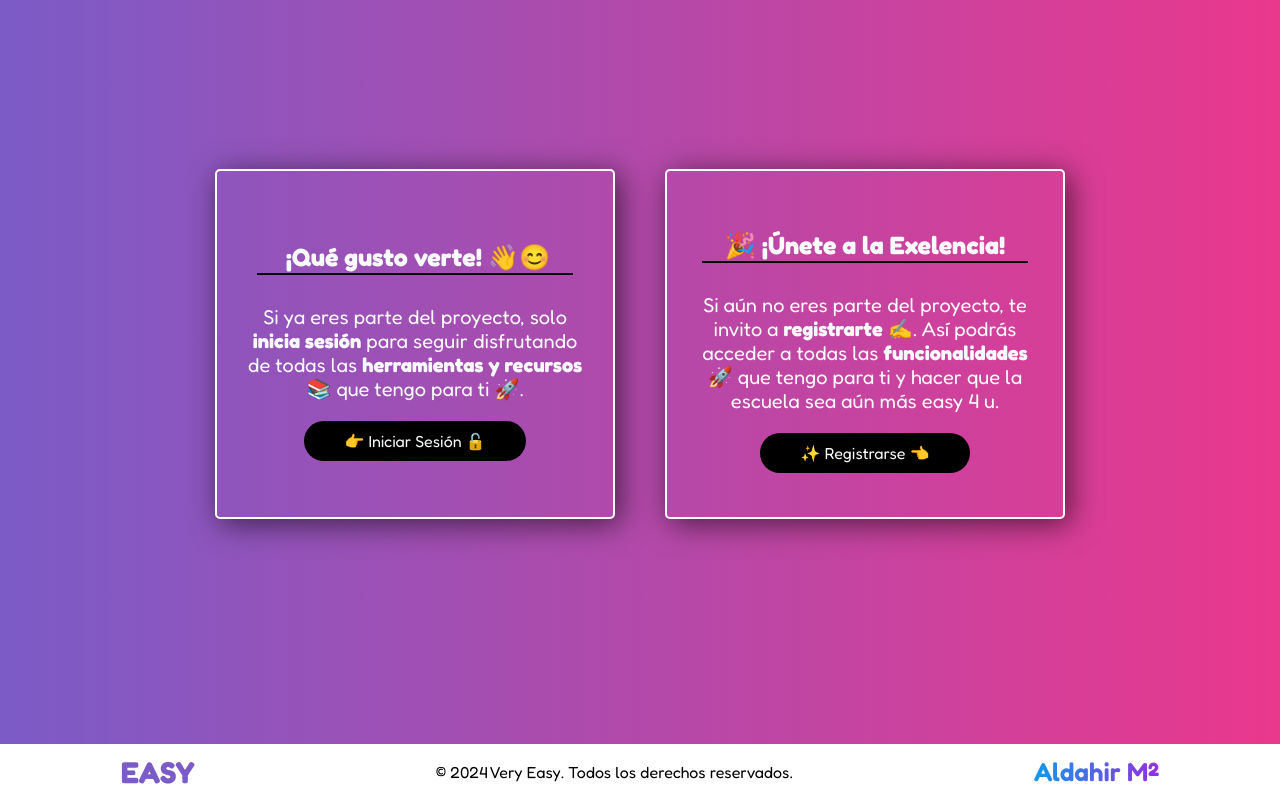
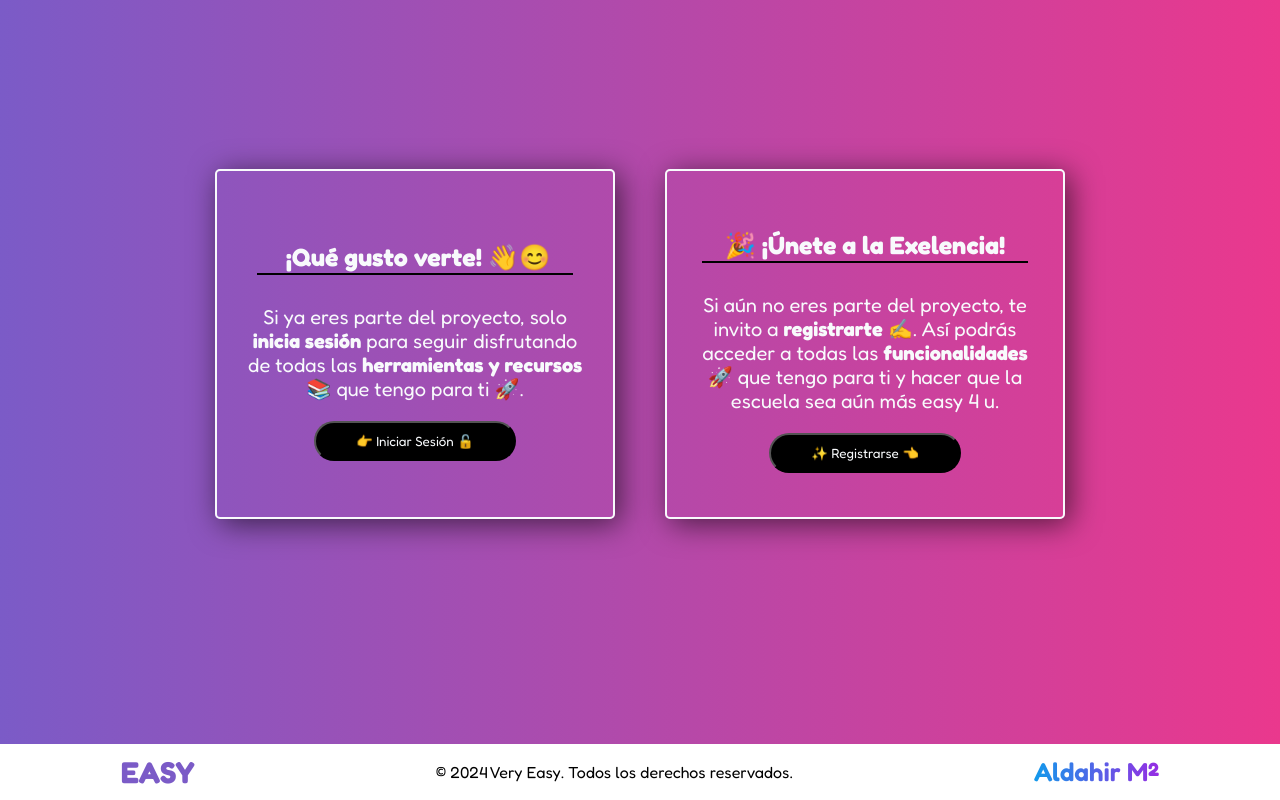
Before and after one commit to AldahirPro777/Very_Easy_2.0_Frontend, a React (Vite) app: page / in a window 1280 px wide. Shown: the part 3217-4017 px from the top of the page. Built offline with nearby package versions, Linux system fonts and the light colour scheme.

Commit message:
yrtuutyruu

```diff
--- a/src/pages/Home.jsx
+++ b/src/pages/Home.jsx
@@ -236,9 +236,9 @@ function Home() {
               para seguir disfrutando de todas las{" "}
               <strong>herramientas y recursos</strong> 📚 que tengo para ti 🚀.
             </p>
-            <a onClick={() => headleGoToLogin} className="btn-login">
+            <button onClick={() => headleGoToLogin} className="btn-login">
               👉 Iniciar Sesión 🔓
-            </a>
+            </button>
           </div>
           <div className="register">
             <h2>ㅤ🎉 ¡Únete a la Exelencia!ㅤ</h2>
@@ -248,9 +248,9 @@ function Home() {
               <strong>funcionalidades</strong> 🚀 que tengo para ti y hacer que
               la escuela sea aún más easy 4 u.
             </p>
-            <a onClick={() => headleGoToRegister} className="btn-register">
+            <button onClick={() => headleGoToRegister} className="btn-register">
               ✨ Registrarse 👈
-            </a>
+            </button>
           </div>
         </section>
       </main>
```
